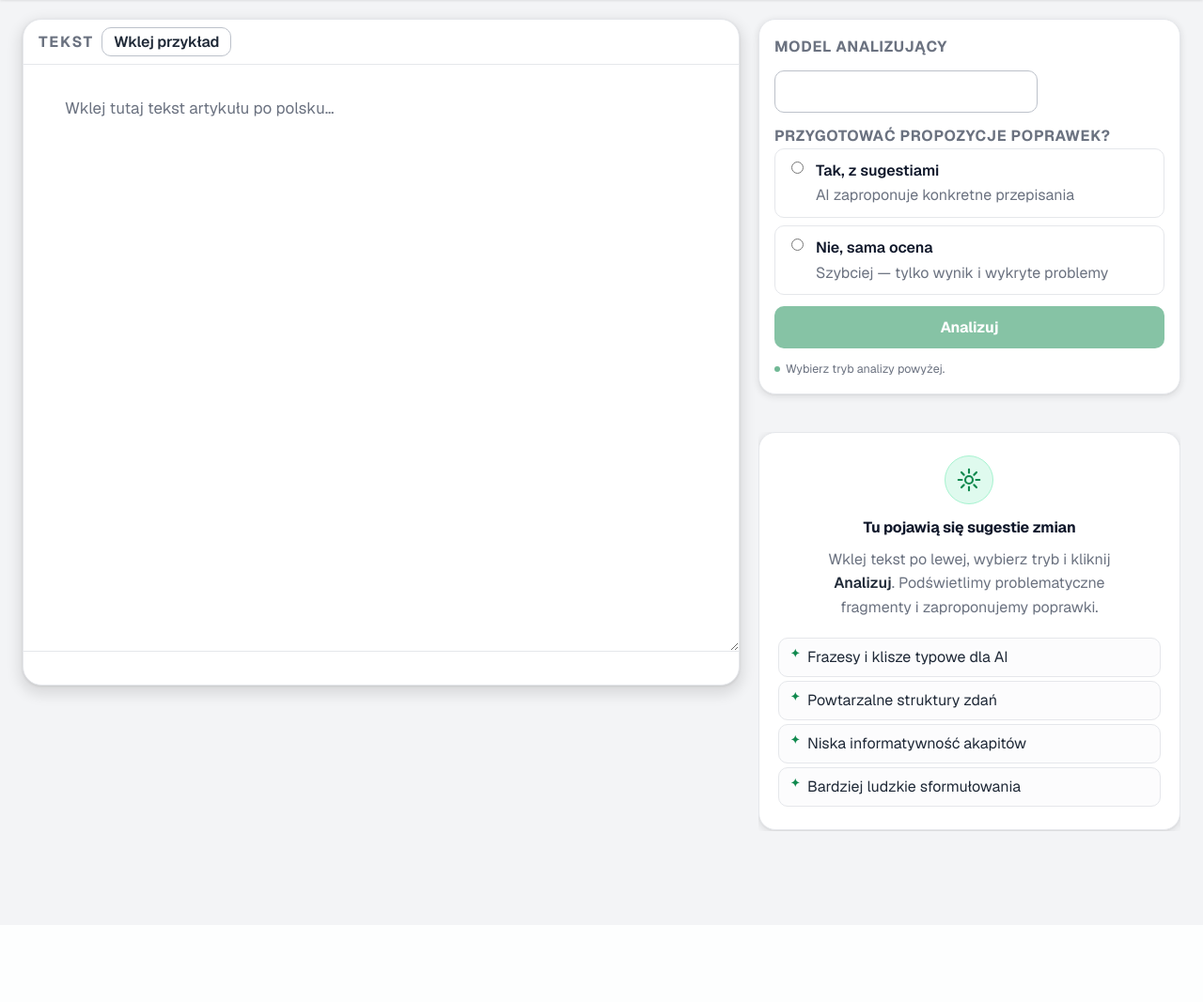
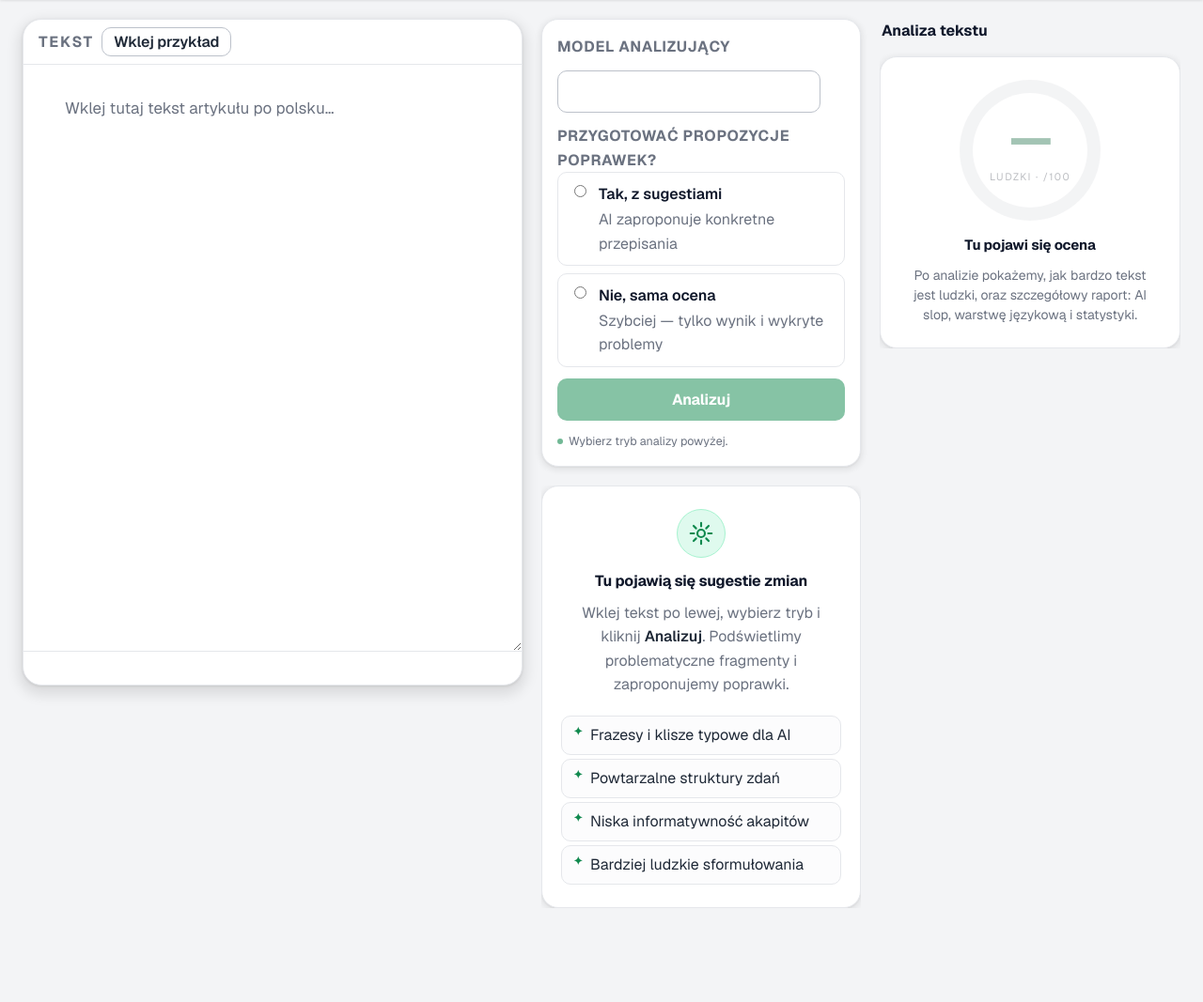
Before and after one commit to ArturDab/detektor_ai, a FastAPI app: page / in a window 1280 px wide. Shown: the part 57-1124 px from the top of the page at 94% size. Before the commit the page ends 942 px from the top, so only its background shows below. Run offline with FastAPI, Linux system fonts and the light colour scheme; data that the repository does not hold is empty.

Commit message:
feat(ui): trzy kolumny widoczne od razu (placeholder kolumny analizy) (#70)
- Kolumna analizy widoczna od startu na desktopie (≥1200px) z placeholderem
  (przygaszony gauge + „Tu pojawi się ocena"). Realne wyniki (gauge + raport)
  odsłaniają się po analizie; placeholder wtedy znika.
- Na wąskich ekranach (<1200px) placeholder ukryty do czasu analizy, żeby nie
  zaśmiecać stosu — analiza nadal dołącza nad rekomendacjami po analizie.
- Gauge w renderScores selektowany przez #abar-results .gauge (placeholder ma
  własny gauge-ghost, więc nie koliduje).

https://claude.ai/code/session_01CXe6dDuAqFmy4j3wHiSd9c

Co-authored-by: Claude <noreply@anthropic.com>

```diff
--- a/src/detektor_web/static/app.js
+++ b/src/detektor_web/static/app.js
@@ -417,7 +417,7 @@ function renderScores(r) {
   // Gauge: jak bardzo tekst jest ludzki (wysoko = zielono)
   const gNum = $("gauge-num");
   if (gNum) gNum.textContent = String(human);
-  const gauge = document.querySelector(".gauge");
+  const gauge = document.querySelector("#abar-results .gauge");
   if (gauge) {
     gauge.style.setProperty("--pct", String(human));
     gauge.style.setProperty("--gauge-color", colorForGood(human).trim());
@@ -471,8 +471,11 @@ function renderReport(r) {
     console.error("renderReport render error:", e);
   }
 
-  // Reveal analysis column (grid switches 2→3 kolumny) + show proposals
+  // Swap placeholders → realne wyniki (kolumna analizy + propozycje)
   document.body.classList.add("analyzed");
+  $("analysis-empty").classList.add("hidden");
+  $("abar-results").classList.remove("hidden");
+  $("analysis-report").classList.remove("hidden");
   $("proposals-empty").classList.add("hidden");
   $("proposals-panel").classList.remove("hidden");
   updateNav();
--- a/src/detektor_web/static/style.css
+++ b/src/detektor_web/static/style.css
@@ -2511,13 +2511,13 @@ body { background: var(--page-bg); }
 .col-proposals { grid-area: proposals; }
 .three-col .col-analysis { grid-area: analysis; }
 
-/* Trzecia kolumna pojawia się dopiero po pierwszej analizie */
-.three-col .col-analysis { display: none; }
-body.analyzed .three-col .col-analysis { display: flex; }
-
-/* ── Wide ≥1200 i po analizie: trzy pełne kolumny (wszystkie rozciągnięte) ── */
+/* Trzecia kolumna (analiza) widoczna OD RAZU na desktopie — z placeholderem.
+   Na wąskich ekranach dołącza dopiero po pierwszej analizie. */
+.three-col .col-analysis { display: flex; }
+
+/* ── Wide ≥1200: zawsze trzy pełne kolumny (wszystkie rozciągnięte) ── */
 @media (min-width: 1200px) {
-  body.analyzed .three-col {
+  .three-col {
     grid-template-columns: minmax(0, 1.7fr) minmax(340px, 1fr) minmax(320px, 1fr);
     grid-template-rows: auto auto 1fr;
     grid-template-areas:
@@ -2525,7 +2525,7 @@ body.analyzed .three-col .col-analysis { display: flex; }
       "doc proposals analysis"
       "doc . analysis";
   }
-  body.analyzed .three-col .col-analysis {
+  .three-col .col-analysis {
     position: sticky;
     top: calc(var(--topbar-h) + 12px);
     align-self: start;
@@ -2539,7 +2539,7 @@ body.analyzed .three-col .col-analysis { display: flex; }
 
 /* ── 960–1199: 2 kolumny, analiza nad rekomendacjami (zwijalna) ── */
 @media (max-width: 1199px) {
-  body.analyzed .three-col .col-analysis {
+  .three-col .col-analysis {
     position: static;
     transform: none;
     width: auto;
@@ -2551,6 +2551,8 @@ body.analyzed .three-col .col-analysis { display: flex; }
     padding: 0;
     z-index: auto;
   }
+  /* Na wąskich ekranach placeholder analizy chowamy do czasu analizy */
+  body:not(.analyzed) .three-col .col-analysis { display: none; }
   .col-proposals { position: static; max-height: none; overflow: visible; }
   .analysis-overlay { display: none !important; }
 }
@@ -2670,3 +2672,16 @@ body.analyzed .three-col .col-analysis { display: flex; }
 .stat-tile { display: flex; flex-direction: column; gap: 2px; padding: 10px; background: var(--surface-2); border-radius: var(--radius-md, 10px); }
 .stat-val { font-size: 1.05rem; font-weight: 700; color: var(--text); font-variant-numeric: tabular-nums; }
 .stat-lbl { font-size: 0.72rem; color: var(--muted); line-height: 1.3; }
+
+/* ── Placeholder kolumny analizy (przed analizą) ── */
+.analysis-empty {
+  display: flex;
+  flex-direction: column;
+  align-items: center;
+  text-align: center;
+  gap: 10px;
+  padding: 24px 18px;
+}
+.analysis-empty .empty-title { margin: 4px 0 0; font-weight: 700; color: var(--text); }
+.analysis-empty .empty-body { margin: 0; font-size: 0.875rem; line-height: 1.5; color: var(--muted); }
+.gauge-ghost { opacity: 0.45; filter: grayscale(0.4); }
--- a/src/detektor_web/templates/index.html
+++ b/src/detektor_web/templates/index.html
@@ -150,8 +150,20 @@
 
         <div id="analysis-body" class="analysis-body">
 
+          <!-- Placeholder do czasu pierwszej analizy -->
+          <div id="analysis-empty" class="rail-card analysis-empty">
+            <div class="gauge gauge-ghost" data-level="ok" style="--pct:0" aria-hidden="true">
+              <div class="gauge-inner">
+                <span class="gauge-num">—</span>
+                <span class="gauge-cap">ludzki · /100</span>
+              </div>
+            </div>
+            <p class="empty-title">Tu pojawi się ocena</p>
+            <p class="empty-body">Po analizie pokażemy, jak bardzo tekst jest ludzki, oraz szczegółowy raport: AI slop, warstwę językową i statystyki.</p>
+          </div>
+
           <!-- Gauge: jak bardzo tekst jest ludzki -->
-          <div id="abar-results" class="rail-card score-hero">
+          <div id="abar-results" class="rail-card score-hero hidden">
             <div class="gauge" data-level="ok" role="img" aria-label="Jak bardzo tekst jest ludzki">
               <div class="gauge-inner">
                 <span id="gauge-num" class="gauge-num">—</span>
@@ -167,8 +179,8 @@
             <span id="humanize-status" class="status" aria-live="polite"></span>
           </div>
 
-          <!-- Raport szczegółowy (zawsze widoczny) -->
-          <div id="analysis-report" class="rail-card analysis-report">
+          <!-- Raport szczegółowy (po analizie) -->
+          <div id="analysis-report" class="rail-card analysis-report hidden">
             <div id="llm-error" class="alert alert-error hidden"></div>
             <div id="notes" class="notes"></div>
 
```
